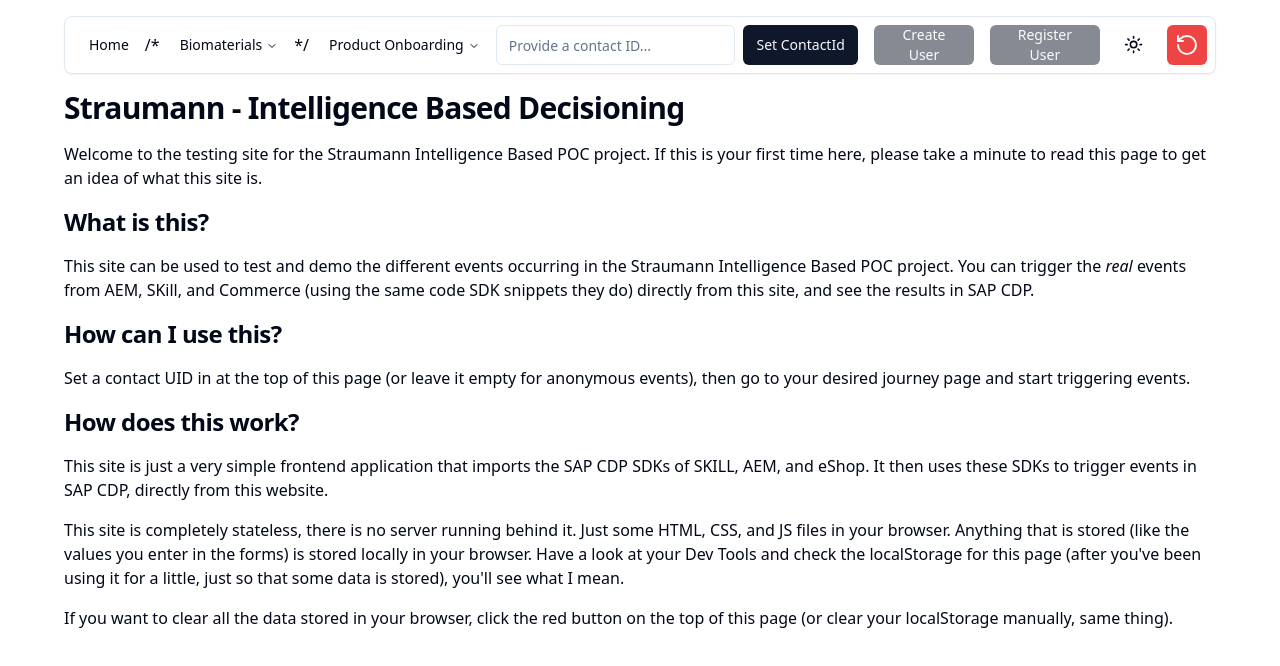
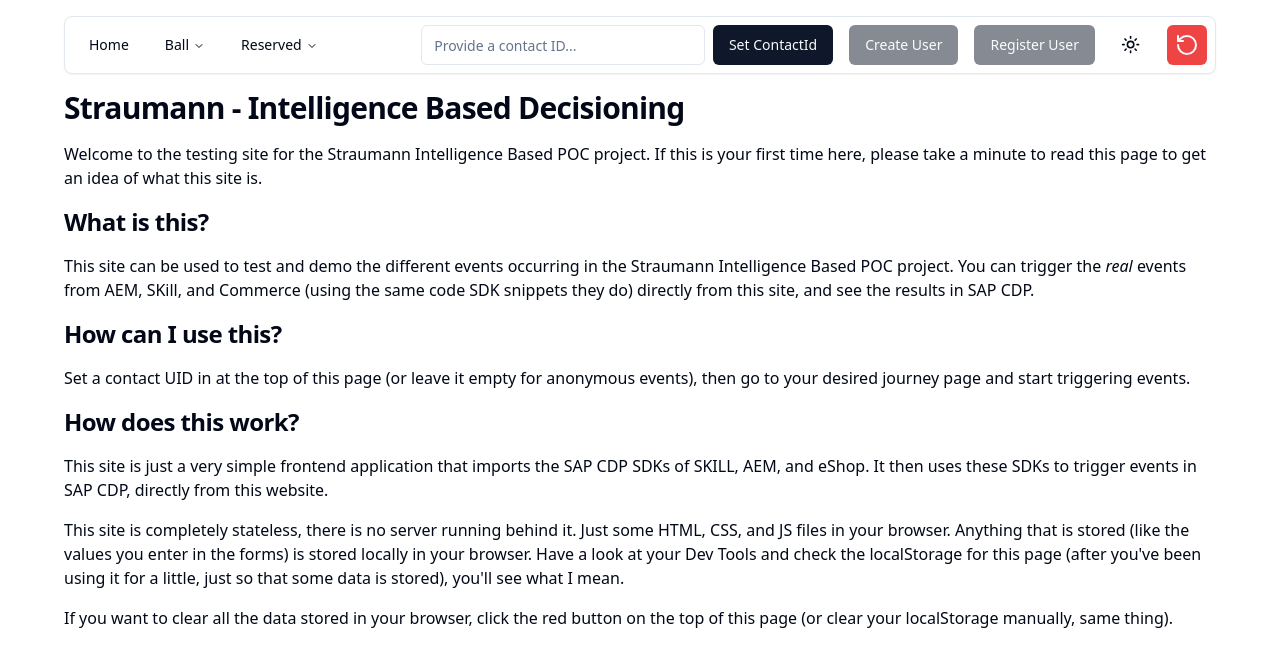
Before and after one commit to Kaihchanwork/test, a Next.js app: page / in a window 1280 px wide. Shown: the top 666 px of the page. Built offline with nearby package versions, Linux system fonts and the light colour scheme.

Commit message:
Update layout.tsx

```diff
--- a/app/layout.tsx
+++ b/app/layout.tsx
@@ -102,34 +102,32 @@
                 </NavigationMenuLink>
               </Link>
             </NavigationMenuItem>
-            /*<NavigationMenuItem>
-              <NavigationMenuTrigger>Biomaterials</NavigationMenuTrigger>
+            <NavigationMenuItem>
+              <NavigationMenuTrigger>Ball</NavigationMenuTrigger>
               <NavigationMenuContent>
                 <ul className="grid gap-3 p-6 md:w-[400px] lg:w-[500px] lg:grid-cols-[.75fr_1fr]">
-                  <ListItem href="/uc1-hygenist" title="Hygenists">
-                    The Hygenist Use-Case for Biomaterials is a journey that
-                    aims to convert existing Hygenist customers to Biomaterials
+                  <ListItem href="/uc1-hygenist" title="Ball Journey 1">
+                  Reserved
                     customers.
                   </ListItem>
-                  <ListItem title="Implants + No Biomaterials">
+                  <ListItem title="Reserved">
                     Not yet implemented
                   </ListItem>
-                  <ListItem title="Implants + Low/Med Biomaterials">
+                  <ListItem title="Reserved">
                     Not yet implemented
                   </ListItem>
-                  <ListItem title="Implants + High Biomaterials">
+                  <ListItem title="Reserved">
                     Not yet implemented
                   </ListItem>
                 </ul>
               </NavigationMenuContent>
-            </NavigationMenuItem>*/
+            </NavigationMenuItem>
             <NavigationMenuItem>
-              <NavigationMenuTrigger>Product Onboarding</NavigationMenuTrigger>
+              <NavigationMenuTrigger>Reserved</NavigationMenuTrigger>
               <NavigationMenuContent>
                 <ul className="grid gap-3 p-6 md:w-[400px] lg:w-[500px] lg:grid-cols-[.75fr_1fr]">
-                  <ListItem href="/uc2" title="Dental Scanner">
-                    The dental scanner use-case is a journey that aims to help
-                    the customer to get started with the dental scanner.
+                  <ListItem href="/uc2" title="Reserved">
+                  Reserved
                   </ListItem>
                 </ul>
               </NavigationMenuContent>
```
